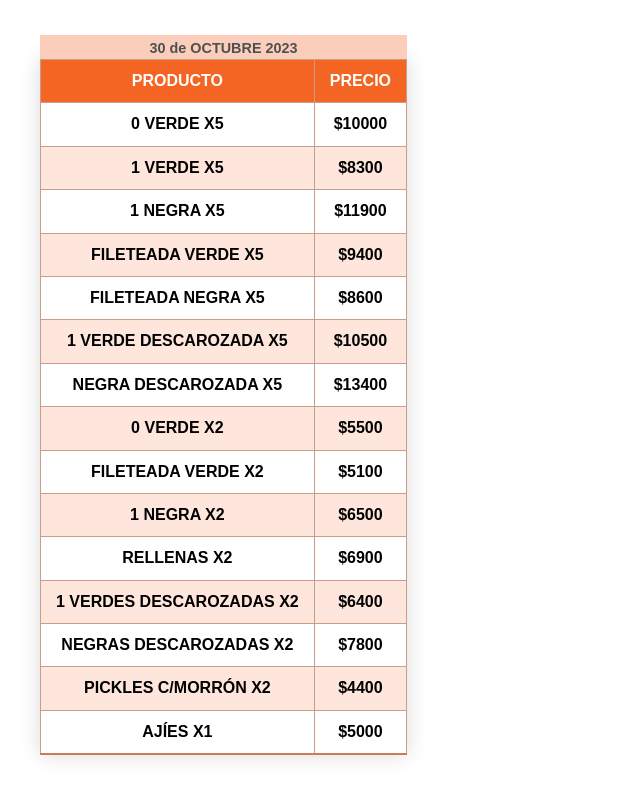
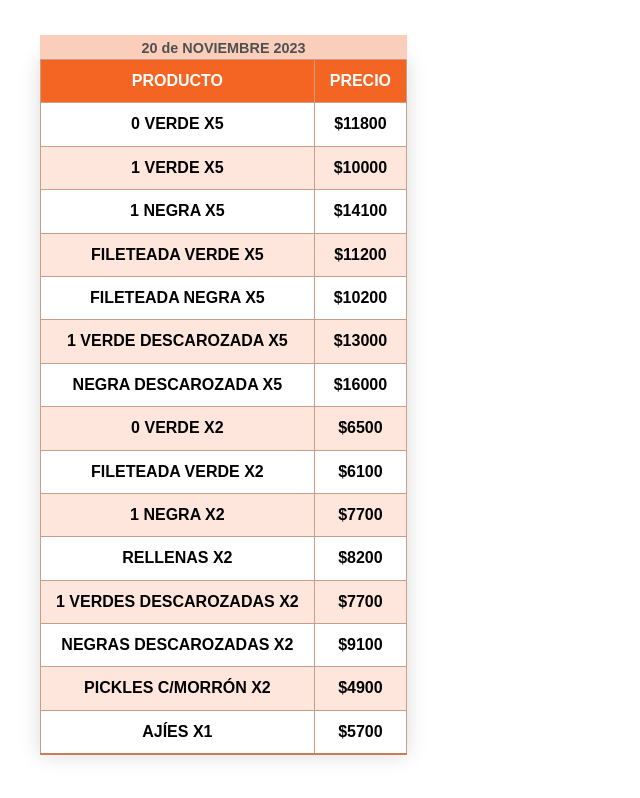
Before and after one commit to dantecostamagna/vd-aceitunas, a website: page public/views/index.html in a window 1280 px wide. Shown: the whole page, without its empty margins (0-640 px from the left). Drawn offline with Linux system fonts and the light colour scheme.

Commit message:
Actualización 20/11/23

```diff
--- a/public/views/index.html
+++ b/public/views/index.html
@@ -15,21 +15,21 @@
 </html>
 
 <table class="styled-table">
-    <caption class="caption">30 de OCTUBRE 2023</caption>
+    <caption class="caption">20 de NOVIEMBRE 2023</caption>
     <thead>  <tr> <th>PRODUCTO</th> <th>PRECIO</th></tr> </thead>
-    <tbody> <tr> <td>0 VERDE X5</td> <td>$10000</td> </tr>
-            <tr> <td>1 VERDE X5</td> <td>$8300</td> </tr>
-            <tr> <td>1 NEGRA X5</td> <td>$11900</td> </tr>
-            <tr> <td>FILETEADA VERDE X5</td> <td>$9400</td> </tr>
-            <tr> <td>FILETEADA NEGRA X5</td> <td>$8600</td> </tr>
-            <tr> <td>1 VERDE DESCAROZADA X5</td> <td>$10500</td> </tr>
-            <tr> <td>NEGRA DESCAROZADA X5</td> <td>$13400</td> </tr>
-            <tr> <td>0 VERDE X2</td> <td>$5500</td> </tr>
-            <tr> <td>FILETEADA VERDE X2</td> <td>$5100</td> </tr>
-            <tr> <td>1 NEGRA X2</td> <td>$6500</td> </tr>
-            <tr> <td>RELLENAS X2</td> <td>$6900</td> </tr>
-            <tr> <td>1 VERDES DESCAROZADAS X2</td> <td>$6400</td> </tr>
-            <tr> <td>NEGRAS DESCAROZADAS X2</td> <td>$7800</td> </tr>
-            <tr> <td>PICKLES C/MORRÓN X2</td> <td>$4400</td> </tr>
-            <tr> <td>AJÍES X1</td> <td>$5000</td> </tr>
+    <tbody> <tr> <td>0 VERDE X5</td> <td>$11800</td> </tr>
+            <tr> <td>1 VERDE X5</td> <td>$10000</td> </tr>
+            <tr> <td>1 NEGRA X5</td> <td>$14100</td> </tr>
+            <tr> <td>FILETEADA VERDE X5</td> <td>$11200</td> </tr>
+            <tr> <td>FILETEADA NEGRA X5</td> <td>$10200</td> </tr>
+            <tr> <td>1 VERDE DESCAROZADA X5</td> <td>$13000</td> </tr>
+            <tr> <td>NEGRA DESCAROZADA X5</td> <td>$16000</td> </tr>
+            <tr> <td>0 VERDE X2</td> <td>$6500</td> </tr>
+            <tr> <td>FILETEADA VERDE X2</td> <td>$6100</td> </tr>
+            <tr> <td>1 NEGRA X2</td> <td>$7700</td> </tr>
+            <tr> <td>RELLENAS X2</td> <td>$8200</td> </tr>
+            <tr> <td>1 VERDES DESCAROZADAS X2</td> <td>$7700</td> </tr>
+            <tr> <td>NEGRAS DESCAROZADAS X2</td> <td>$9100</td> </tr>
+            <tr> <td>PICKLES C/MORRÓN X2</td> <td>$4900</td> </tr>
+            <tr> <td>AJÍES X1</td> <td>$5700</td> </tr>
         </tbody> </table>
```
